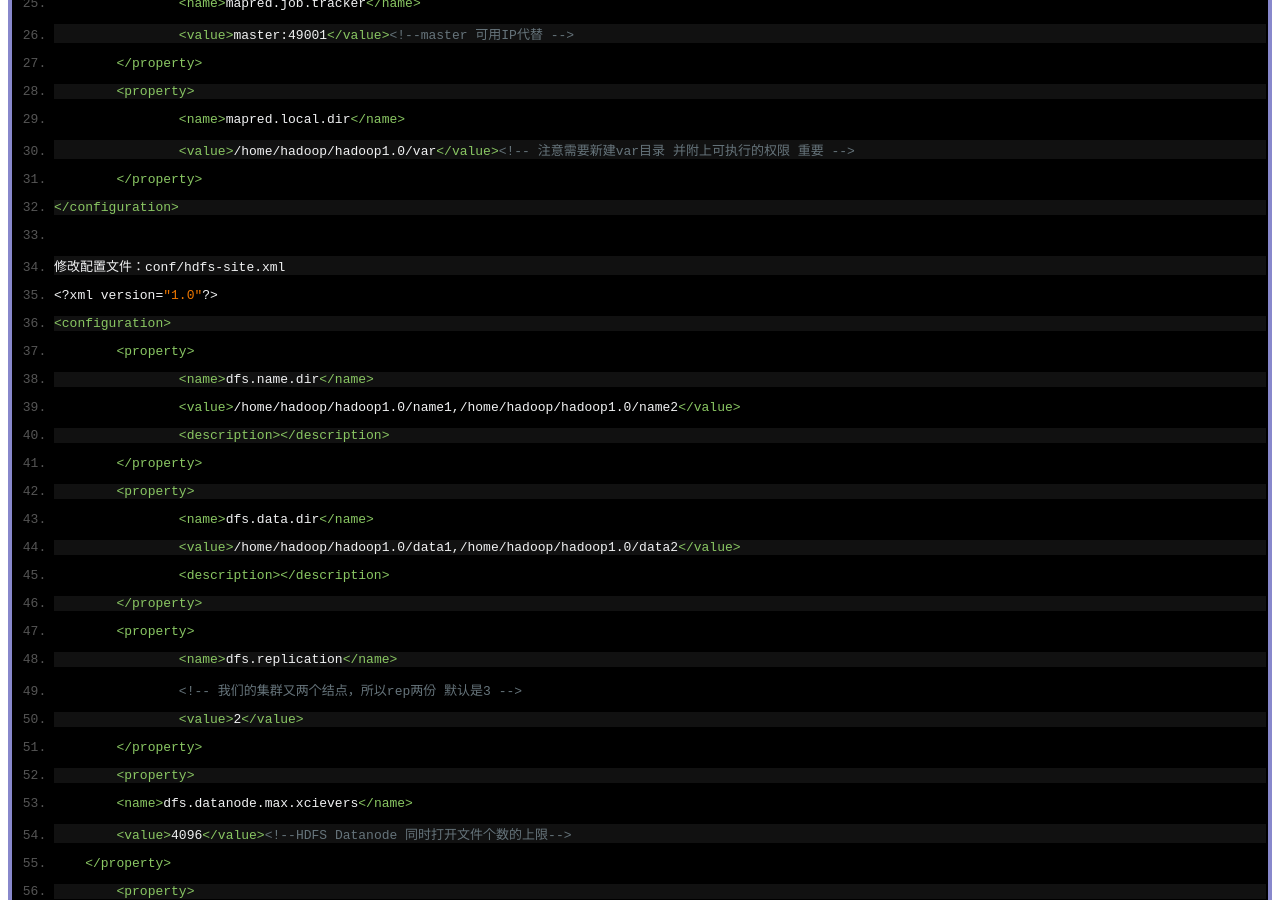
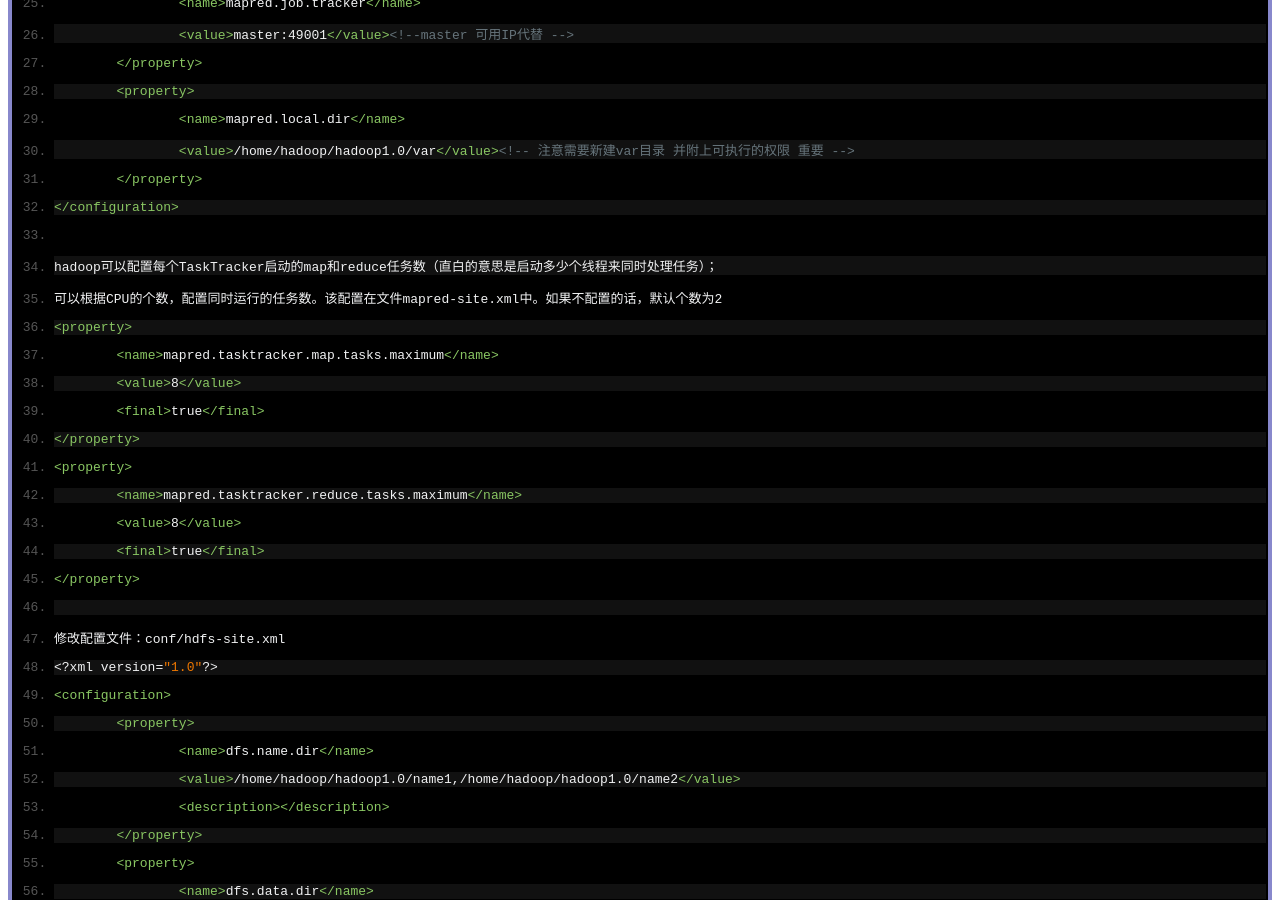
Before and after one commit to xiajunsongfan/resys, a Jekyll site: the page built from _posts/core-samples/bigdata/hadoop/2013-03-10-HADOOP集群安装.md, in a window 1280 px wide and 900 px high, scrolled down 1758 px. Built offline with Jekyll 4.4.1, drawn with Linux system fonts in a browser that asks for light colours; comment, search, counter and statistics services are not loaded.

Commit message:
update hadoop setup

```diff
--- a/_posts/core-samples/bigdata/hadoop/2013-03-10-HADOOP集群安装.md
+++ b/_posts/core-samples/bigdata/hadoop/2013-03-10-HADOOP集群安装.md
@@ -85,6 +85,19 @@ author : xiajun
 	</property>
 </configuration>
 
+hadoop可以配置每个TaskTracker启动的map和reduce任务数（直白的意思是启动多少个线程来同时处理任务）；
+可以根据CPU的个数，配置同时运行的任务数。该配置在文件mapred-site.xml中。如果不配置的话，默认个数为2
+<property>
+	<name>mapred.tasktracker.map.tasks.maximum</name>
+	<value>8</value>
+	<final>true</final>
+</property>
+<property>
+	<name>mapred.tasktracker.reduce.tasks.maximum</name>
+	<value>8</value>
+	<final>true</final>
+</property>
+
 修改配置文件：conf/hdfs-site.xml
 <?xml version="1.0"?>
 <configuration>
```
